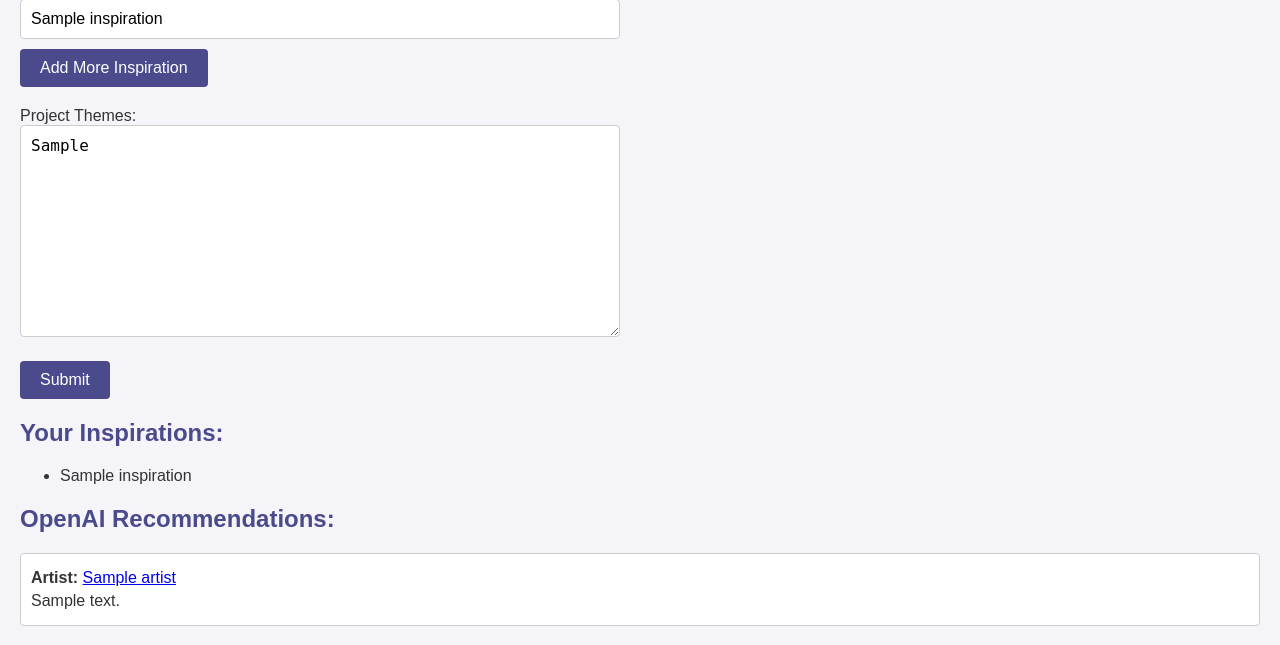
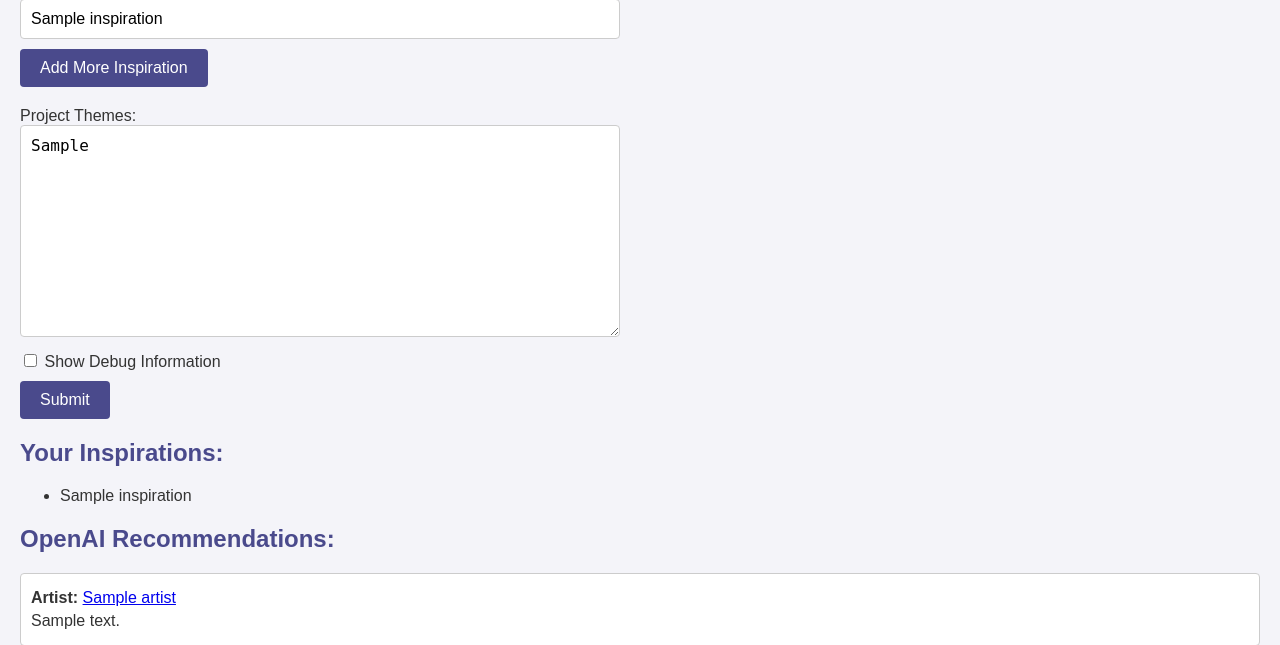
Before and after one commit to Moishe/art-recommendations, a Python web app: template templates/index.html in a window 1280 px wide. Shown: the part 101-746 px from the top of the page. Run offline with Jinja, Linux system fonts and the light colour scheme; the template is opened without the code that fills it: most values are stand-ins (such as "Sample title", 1, 10 or a date in 2020).

Commit message:
feat: Add debug checkbox to display raw prompt and response in HTML

```diff
--- a/app.py
+++ b/app.py
@@ -25,6 +25,9 @@ def flask_app():
         if request.method == 'POST':
             inspirations = request.form.getlist('inspiration')
             project_themes = request.form.get('project-themes', '')
+
+            # Check if debug is enabled
+            debug = 'debug' in request.form
 
             # Construct the prompt
             prompt = (
@@ -105,7 +108,7 @@ def flask_app():
                 print("No JSON content found in the response.")
                 recommendations = []
 
-            return render_template('index.html', inspirations=inspirations, recommendations=recommendations, project_themes=project_themes)
+            return render_template('index.html', inspirations=inspirations, recommendations=recommendations, project_themes=project_themes, debug=debug, raw_prompt=prompt, raw_response=openai_response)
 
         return render_template('index.html', inspirations=[])
 
--- a/templates/index.html
+++ b/templates/index.html
@@ -114,6 +114,10 @@
             <textarea id="project-themes" name="project-themes" rows="10" cols="50" maxlength="3000"
                 placeholder="Enter the general themes of your project (up to 500 words)">{{ project_themes }}</textarea>
         </div>
+        <div>
+            <input type="checkbox" id="debug" name="debug">
+            <label for="debug">Show Debug Information</label>
+        </div>
         <div style="margin-top: 10px;">
             <button type="submit">Submit</button>
         </div>
@@ -143,6 +147,13 @@
     </div>
     {% endfor %}
     {% endif %}
+    {% if debug %}
+    <h2>Debug Information:</h2>
+    <h3>Raw Prompt:</h3>
+    <code>{{ raw_prompt }}</code>
+    <h3>Raw Response:</h3>
+    <code>{{ raw_response }}</code>
+    {% endif %}
 </body>
 
 </html>
```
